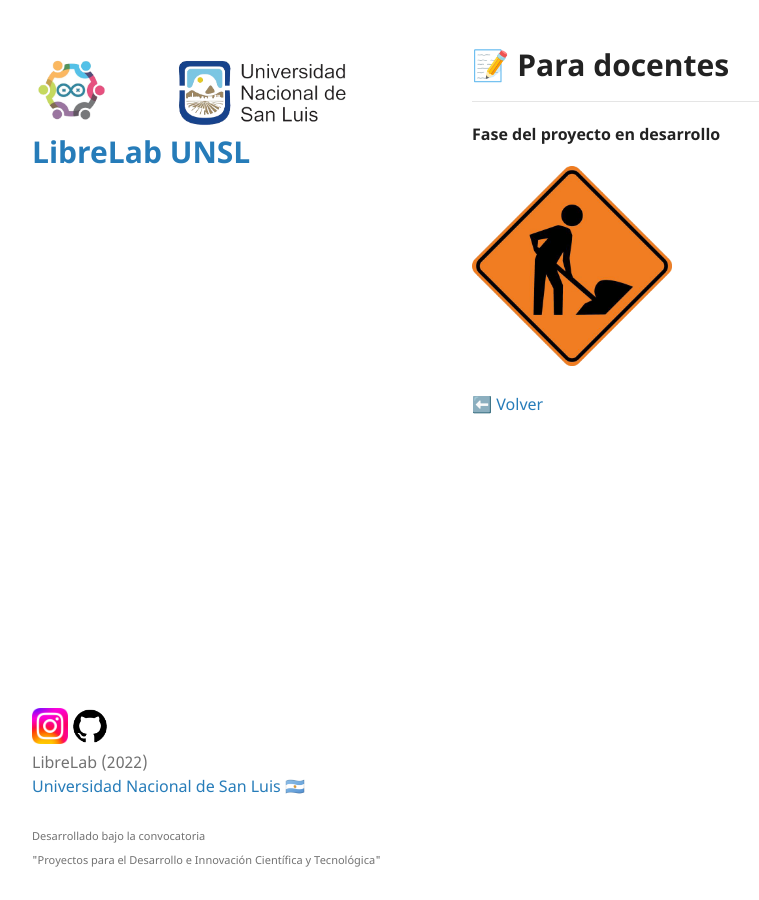
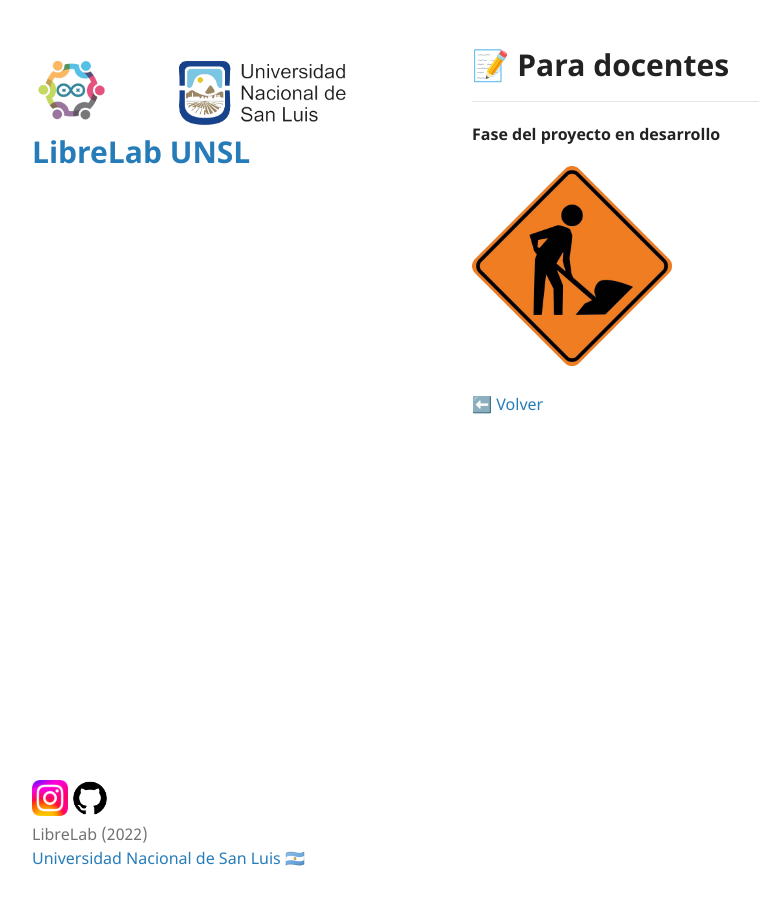
Before and after one commit to labunsl/labunsl.github.io, a Jekyll site: the page built from Docentes.md, in a window 1280 px wide. Shown: the whole page, without its empty margins (68-827 px from the left). Built offline with Jekyll 4.4.1, drawn with Linux system fonts in a browser that asks for light colours; our own code applies the rules of GitHub Pages for plain Markdown files.

Commit message:
cambiar de lugar donde aparece la convocatoria

```diff
--- a/_layouts/default.html
+++ b/_layouts/default.html
@@ -40,9 +40,6 @@
         <br>
 	LibreLab (2022)<br></a>
 	<a href="http://unsl.edu.ar">Universidad Nacional de San Luis</a> 🇦🇷
-	<br><br>
-	<small>Desarrollado bajo la convocatoria<br>
-	"Proyectos para el Desarrollo e Innovación Científica y Tecnológica"</small><br>
 
       </footer>
     </div>
```
Also changed, not shown: index.md (+2 -0 lines).
